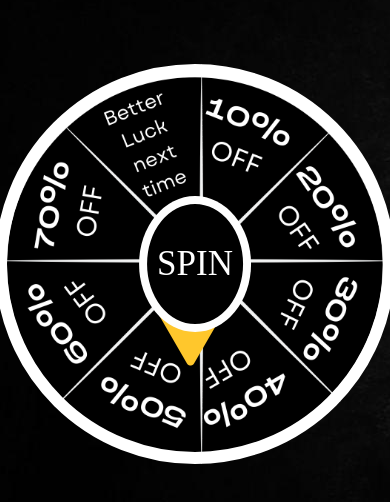
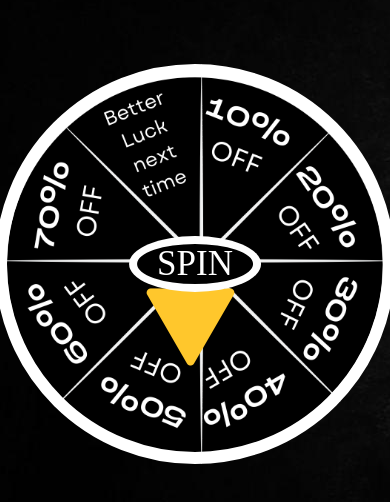
Before and after one commit to hekko-coder/spinGame, a plain HTML site: page index.html in a window 390 px wide. Shown: the part 158-660 px from the top of the page. Drawn offline with nearby package versions, Linux system fonts and the light colour scheme.

Commit message:
Update style.css

```diff
--- a/style.css
+++ b/style.css
@@ -229,8 +229,7 @@ h1 {
 }
     button{
     font-size: 35px;
-
-    /* padding: 50px ; */
+    padding: 0 20px ;
 
 
 
```
